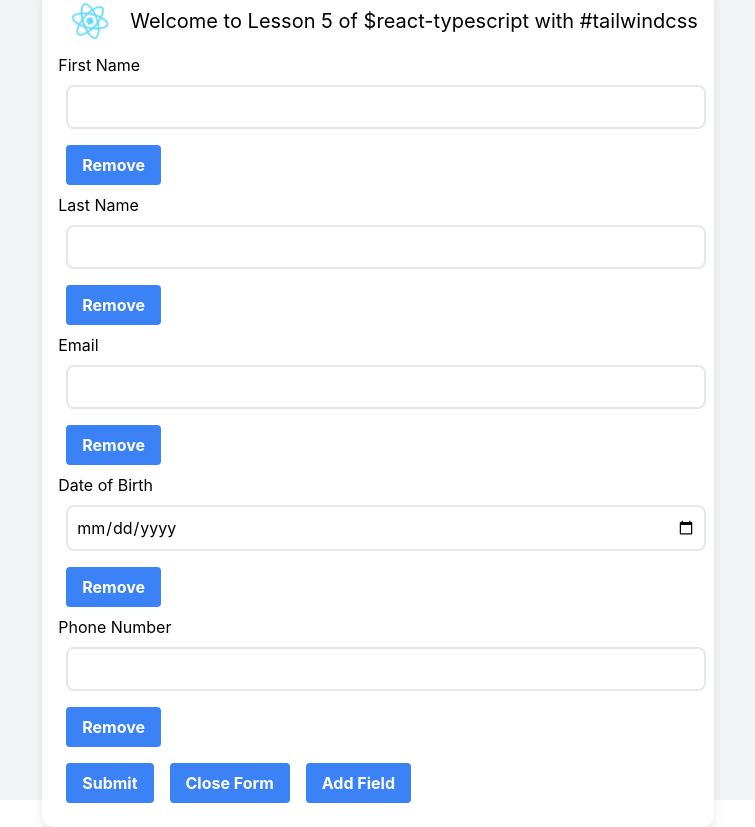
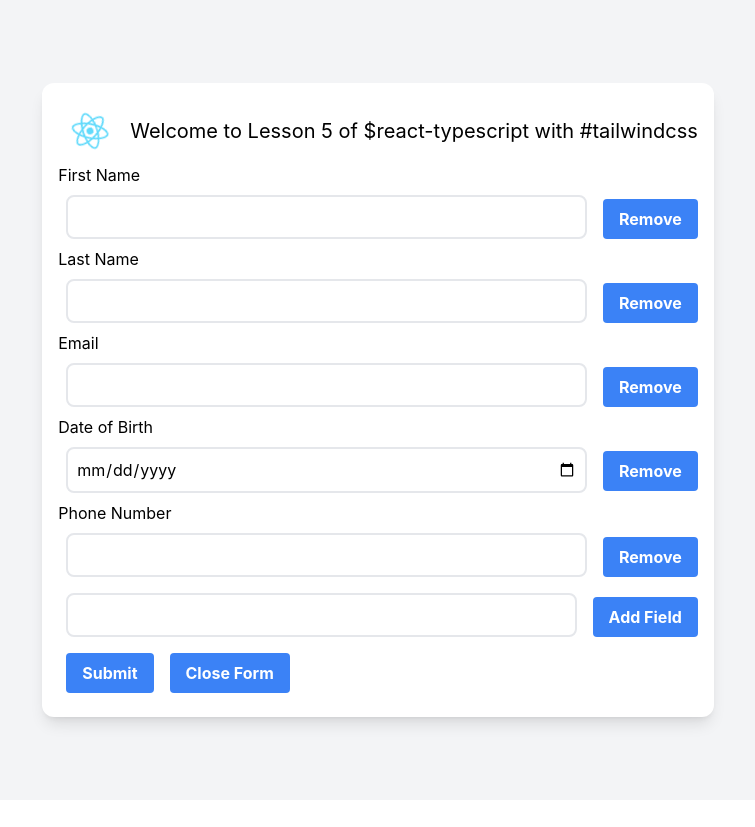
Before and after one commit to siddnikh/wd301, a React (Create React App) app: page / in a window 1280 px wide. Both pictures are taken after a click on the button "Open Form". Shown: the whole page, without its empty margins (262-1017 px from the left). After the commit the page ends 800 px from the top, so only its background shows below. Built offline with nearby package versions, Linux system fonts and the light colour scheme.

Commit message:
Added onchange to input fields

```diff
--- a/src/components/Form.tsx
+++ b/src/components/Form.tsx
@@ -11,12 +11,14 @@ const formfields = [
 export default function Form(props: {closeFormCB : () => void}){
 
     const [formState, setFormState] = useState(formfields); //the initial state is the formfields
+    const [fieldState, setFieldState] = useState("");
+
     const addFormField = () => {
         setFormState([
             ...formState,
             {
                 id: Number(new Date()),
-                label: "New Field",
+                label: fieldState,
                 type: "text"
 
             },
@@ -30,31 +32,44 @@ export default function Form(props: {closeFormCB : () => void}){
     return(
         <div>
         {formState.map((field) => (
-            <div>
+            <div className="flex">
                 <div className="flex-1" key={field.id}>
-                <label>{field.label}</label>
-                <input
-                className="border-2 border-gray-200 rounded-lg p-2 m-2 w-full"
-                type={field.type}
-                />
+                    <label>{field.label}</label>
+                    <input
+                    className="border-2 border-gray-200 rounded-lg p-2 m-2 w-full"
+                    type={field.type}
+                    />
                 </div>
                 <div>
                     <button
-                    className="flex-1 bg-blue-500 hover:bg-blue-700 text-white font-bold py-2 px-4 m-2 rounded"
+                    className="bg-blue-500 hover:bg-blue-700 text-white font-bold py-2 px-4 ml-6 mt-9 rounded"
                     onClick={() => removeFormField(field.id)}
                     >Remove</button>
                 </div>
             </div>
           ))}
+          <div className='flex'>
+            <div className="flex-1">
+                <input
+                className="border-2 border-gray-200 rounded-lg p-2 m-2 w-full"
+                type="text"
+                onChange={(e) => {
+                    setFieldState(e.target.value);
+                }}
+                />
+            </div>
+            <div>
+                <button
+                className="bg-blue-500 hover:bg-blue-700 text-white font-bold py-2 px-4 ml-6 mt-3 rounded"
+                onClick={() => addFormField()}
+                >Add Field</button>
+            </div>
+            </div>
           <button className="bg-blue-500 hover:bg-blue-700 text-white font-bold py-2 px-4 m-2 rounded" type="submit">Submit</button>
           <button
           className="bg-blue-500 hover:bg-blue-700 text-white font-bold py-2 px-4 m-2 rounded"
           onClick={props.closeFormCB}
           >Close Form</button>
-          <button
-          className="bg-blue-500 hover:bg-blue-700 text-white font-bold py-2 px-4 m-2 rounded"
-          onClick={() => addFormField()}
-          >Add Field</button>
           </div>
         );
 }
```
